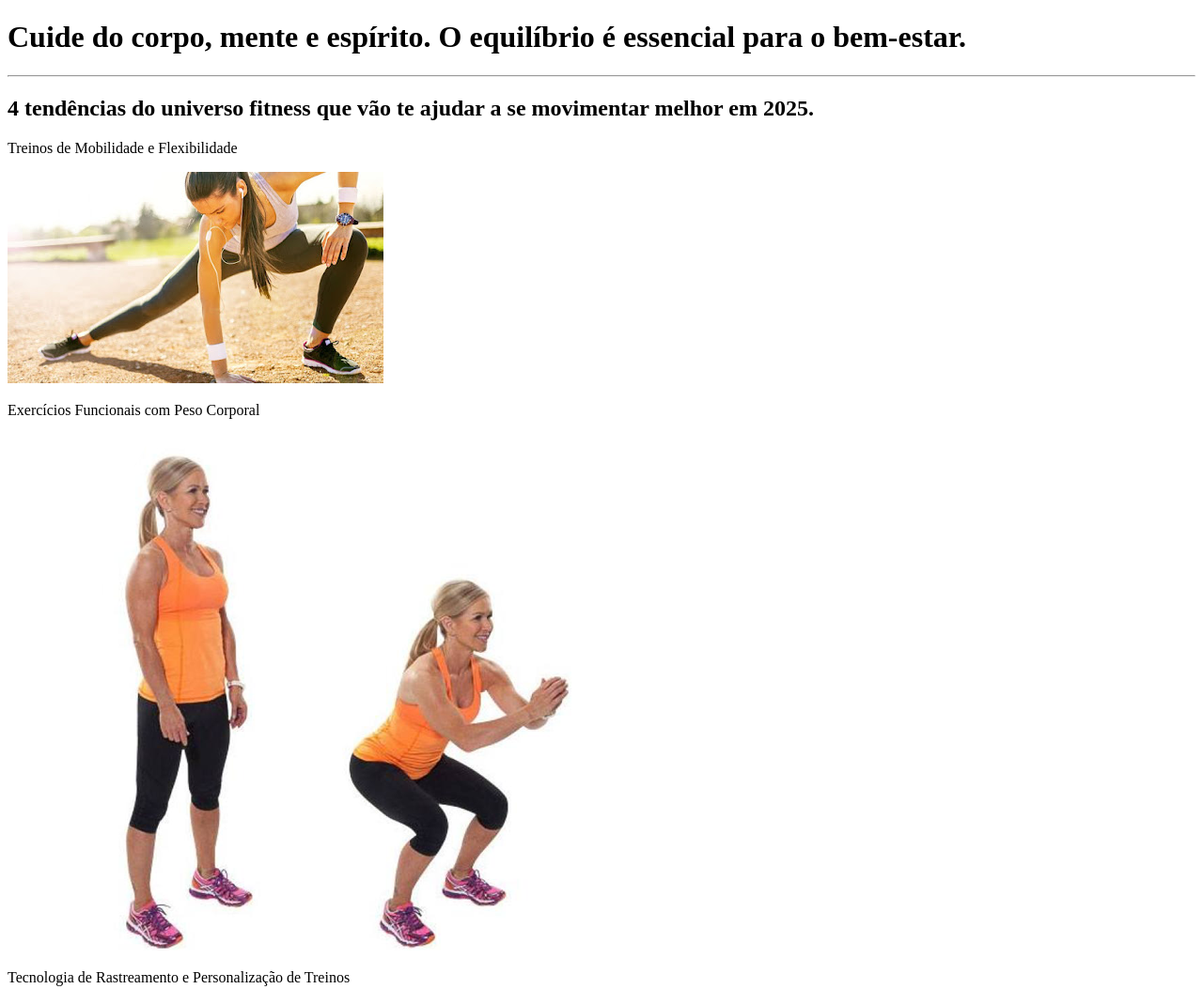
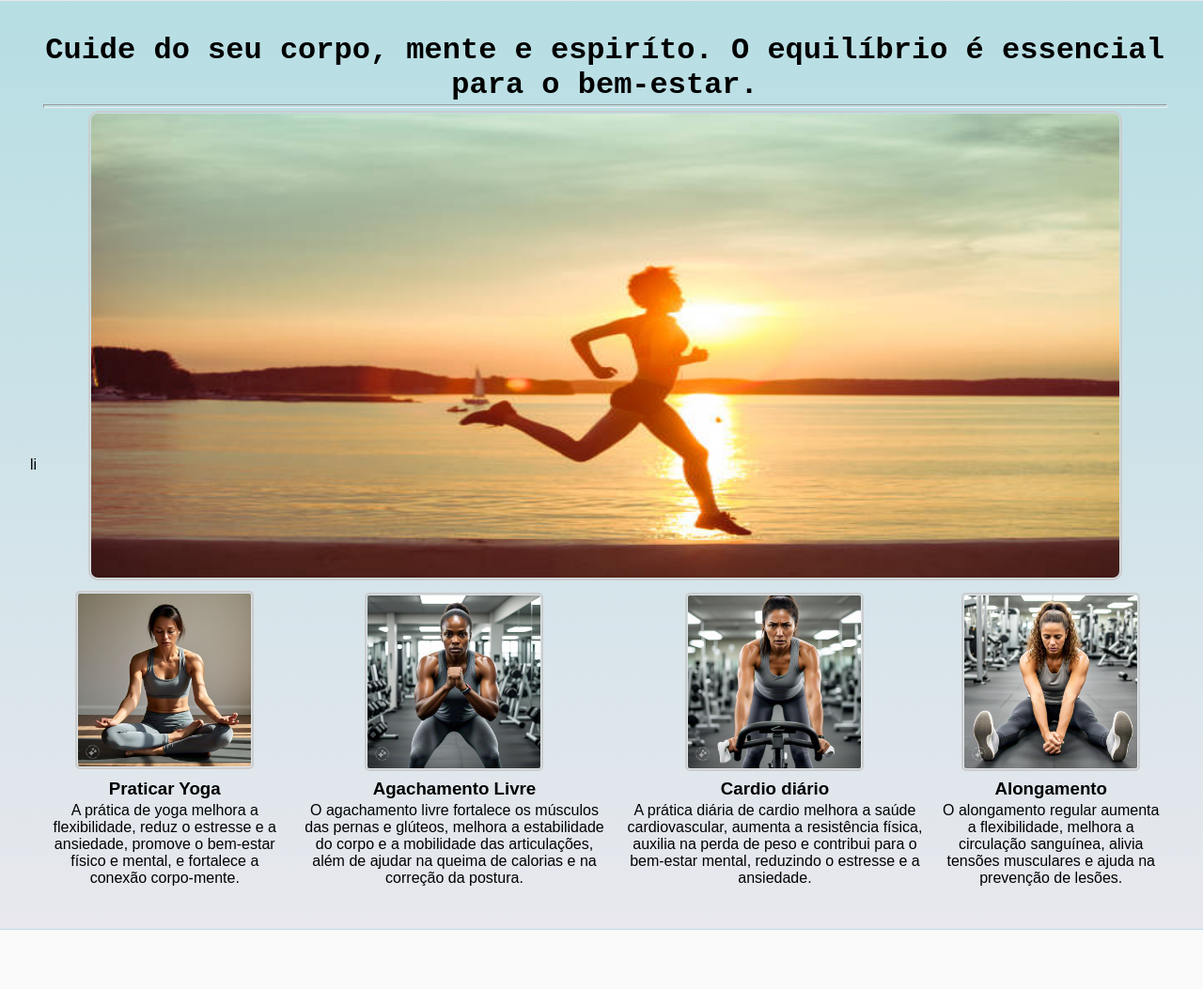
Before and after one commit to lucasfemar/programacao_exercicios, a plain HTML site: page daniele/index.html in a window 1280 px wide. Shown: the top 1053 px of the page at 94% size. After the commit the page ends 990 px from the top, so only its background shows below. Drawn offline with Linux system fonts and the light colour scheme.

Commit message:
comite meu exercicio

```diff
--- a/daniele/index.html
+++ b/daniele/index.html
@@ -1,25 +1,61 @@
 <!DOCTYPE html>
-<html lang="pt-Br">
+<html lang="pt-br">
 <head>
     <meta charset="UTF-8">
     <meta name="viewport" content="width=device-width, initial-scale=1.0">
-    <link rel="shortcut icon" href="favicon1.png" type="image/x-icon">
-    <title>Guia Fitness</title>
-    <link rel="stylesheet" href="styles.css">
+    <title>Gui Fitness</title>
+    <link rel="stylesheet" href="style.css">
+    li
 </head>
 <body>
-    <h1>Cuide do corpo, mente e espírito. O equilíbrio é essencial para o
-        bem-estar.</h1>
- <hr>
-    <h2> 4 tendências do universo fitness que vão te ajudar a se movimentar melhor em 2025.</h2>
-   <p>Treinos de Mobilidade e Flexibilidade <p>
-    <img src="imagens/img1.jpg" alt="Treinos de Mobilidade e Flexibilidade:">
-    <p>Exercícios Funcionais com Peso Corporal</p>
-    <img src="img3.png" alt="Exercícios Funcionais com Peso Corporal">
-    <p>Tecnologia de Rastreamento e Personalização de Treinos</p>
-    <img src="img4.jpg" alt="Tecnologia de Rastreamento e Personalização de Treinos">
-    <p>Mindful Movement e Práticas de Conexão Corpo-Mente</p>
-    <img src="img5.jpeg" alt="Mindful Movement e Práticas de Conexão Corpo-Mente">
 
+    <div class="galeria">
+        <!-- Imagem Principal -->
+        <h1> Cuide do seu corpo, mente e espiríto. O equilíbrio é essencial para o bem-estar.</h1>
+        <hr>
+        <div class="imagem-principal">
+            <img src="imagens/imagem2.jpg" alt="">
+        </div>
+
+        <!-- Imagens Secundárias -->
+        <div class="imagens-secundarias">
+            <div class="imagem-yoga1">
+              <img src="imagens/yoga2.jpg" alt="yoga">
+                <div class="imagem">
+                </div>
+                <h3>Praticar Yoga</h3>
+                <p>
+                    A prática de yoga melhora a flexibilidade, reduz o estresse e a ansiedade, promove o bem-estar físico e mental, e fortalece a conexão corpo-mente.
+                </p>
+            </div>
+            <div class="imagem-card">
+                <div class="imagem">
+                   <img src="imagens/agachamento  livre1.jpg" alt="agachamento">
+                </div>
+                <h3>Agachamento Livre</h3>
+                <p>O agachamento livre fortalece os músculos das pernas e glúteos, melhora a estabilidade do corpo e a mobilidade das articulações, além de ajudar na queima de calorias e na correção da postura.</p>
+            </div>
+            <div class="imagem-card">
+                <div class="imagem">
+                   <img src="imagens/cardio1.jpg" alt="cardio">
+                </div>
+                <h3>Cardio diário</h3>
+                <p>A prática diária de cardio melhora a saúde cardiovascular, aumenta a resistência física, auxilia na perda de peso e contribui para o bem-estar mental, reduzindo o estresse e a ansiedade.</p>
+            </div>
+            <div class="imagem-card">
+                <div class="imagem">
+                    <img src="imagens/alongamento1.jpg" alt="alongamento">
+                </div>
+                <h3>Alongamento</h3>
+                <p>O alongamento regular aumenta a flexibilidade, melhora a circulação sanguínea, alivia tensões musculares e ajuda na prevenção de lesões.
+                </p>
+                <div>
+            <div>
+    </div>
+    <script>
+        alert('Minha primeira mensagem')
+        // confirm('Está gostando de front-end')
+        // prompt('Qual o seu nome')
+    </script>
 </body>
 </html>
--- /dev/null
+++ b/daniele/style.css
@@ -0,0 +1,78 @@
+body {
+    font-family: Arial, sans-serif;
+    background: linear-gradient(to bottom, #b6dee3, rgb(232, 232, 238));
+    display: flex;
+    justify-content: center;
+    align-items: center;
+    min-height: 100vh;
+    margin: 0; /* Remove margens padrão */
+    padding: 20px; /* Adiciona um preenchimento */
+}
+h1{
+    font-family: 'Courier New', Courier, monospace;
+    text-align: center;
+    font-weight: bold;
+}
+
+
+/* Reset básico */
+* {
+    margin: 1px;
+    padding:1px ;
+    box-sizing: border-box;
+}
+body {
+    font-family: Arial, sans-serif;
+    background-color: #f9f9f9;
+    display: flex;
+    justify-content: center;
+    align-items: center;
+    min-height: 100vh;
+    margin: 10px;
+}
+
+.galeria {
+    max-width: 1200px;
+    width: 100%;
+    margin: 0 auto;
+    text-align: center;
+}
+
+/* Imagem Principal */
+    .foto-retangular img {
+        width: 100%; /* Ajusta ao container */
+        height: auto; /* Mantém a proporção */
+        position: absolute;
+        top: 50%;
+        left: 50%;
+        transform: translate(-50%, -50%); /* Centraliza a imagem */
+             display: flex;
+            flex-direction: column; /* Organiza em coluna */
+            align-items: center; /* Centraliza horizontalmente */
+            gap: 20px; /* Espaço entre a imagem principal e as secundárias */}
+
+     .imagem-principal img {
+        width: 100%; /* Ajusta o tamanho da imagem principal */
+        max-width: 1100px; /* Limita a largura máxima */
+        height: 500px; /* Mantém a proporção */
+        border: 2px solid #ccc; /* Adiciona borda */
+        border-radius: 10px; /* Arredonda cantos */}
+
+.imagens-secundarias {
+    display: flex; /* Organiza as imagens secundárias em linha */
+    gap: 10px; /* Espaçamento entre as imagens */
+    justify-content: center; /* Centraliza as imagens */
+}
+
+.imagens-secundarias img {
+    width: 190px; /* Ajuste o tamanho das imagens secundárias */
+    height: auto; /* Mantém a proporção */
+    border: 2px solid #ccc;
+    border-radius: 5px;
+    transition: transform 0.3s ease; /* Adiciona um efeito ao passar o mouse */
+}
+
+.imagens-secundarias img:hover {
+    transform: scale(1.1); /* Aumenta levemente ao passar o mouse */
+    border-color: #952a2a; /* Muda a cor da borda */
+}
--- a/daniele/styles.css
+++ /dev/null
@@ -1,2 +0,0 @@
-body{
-background:color red}
```
Also changed, not shown: daniele/newFile.js (+26 -0 lines), daniele/imagens/agachamento  livre1.jpg (added), daniele/imagens/agachamento1.jpg (added), daniele/imagens/alongamento.jpg (added), daniele/imagens/alongamento1.jpg (added), daniele/imagens/alongamento2.jpg (added), daniele/imagens/cardio1.jpg (added), daniele/imagens/ia pincipal.webp (added), daniele/imagens/imagem2.jpg (added), daniele/imagens/img1.jpg (deleted), daniele/imagens/yoga1.webp (added), daniele/imagens/yoga2.jpg (added), daniele/img3.png (deleted), daniele/img4.jpg (deleted), 1 more files.
